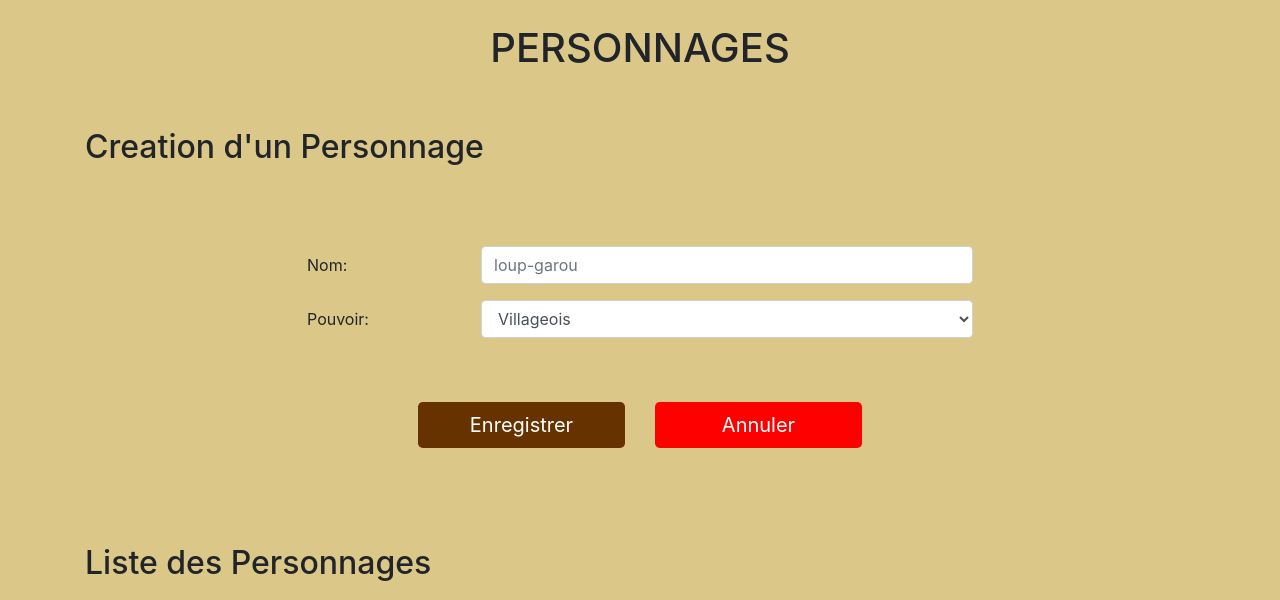
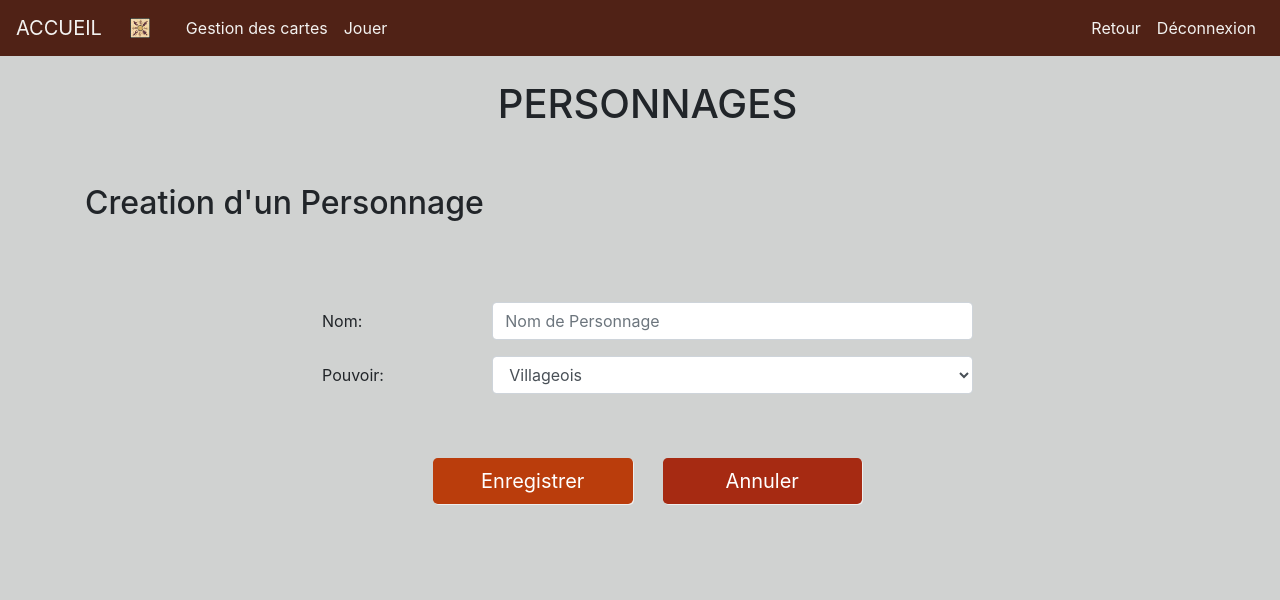
Before and after one commit to AntoineLSopra/Loupgarou, a web app: page /personnages.html in a window 1280 px wide. Shown: the top 600 px of the page. Run offline with its HTML, style and script files only (its server is not run), Linux system fonts and the light colour scheme; data that the repository does not hold is empty.

Commit message:
CRUD Final + design
CRUD Fonctionnel.
Design : nav bar, boutons et fond sympa

```diff
--- a/loupgarou-html/WebContent/assets/css/bouton.css
+++ b/loupgarou-html/WebContent/assets/css/bouton.css
@@ -55,8 +55,23 @@
 	display:none;
 }
 
+button[name="AjouterPerso"] {
+	background: rgb(186, 61, 12);
+	color: white;
+	border: none;
+	box-shadow: 1px 1px #EEE;
+}
 
-td input[value="Modifier"]{
+button[name="AnnulerAjoutPerso"] {
+	background: rgb(166, 42, 18);
+	color: white;
+	border: none;
+	box-shadow: 1px 1px #EEE;
+}
+
+
+td input[value="Modifier"]
+{
 	position: relative;
 	top: 0;
 	width: 100px;
@@ -71,7 +86,8 @@
 	cursor: pointer;
 	transition: all 0.25s ease;
 }
-td input[value="Supprimer"]{
+td input[value="Supprimer"]
+{
 	position: relative;
 	top: 0;
 	width: 100px;
@@ -86,7 +102,7 @@
 	transition: all 0.25s ease;
 }
 
-td input[id="ValiderModif"]{
+td input[id="Valider"]{
  	display: none;
 	position: relative;
 	top: 0;
@@ -136,3 +152,10 @@
 	position: relative;
 	top: 10px;
 }
+
+.form-control.pouv {
+	display: none;
+}
+
+form select[name="pouvoir"], input[name="libelle"]{
+	width: 200px;
--- a/loupgarou-html/WebContent/assets/js/recuperationPersonnages.js
+++ b/loupgarou-html/WebContent/assets/js/recuperationPersonnages.js
@@ -18,16 +18,18 @@
 			$(this).closest('tr').find('td span').hide();
 			$(this).closest('tr').find('input[class="input-field perso"]').show();
 			$(this).closest('tr').find('select[class="form-control pouv"]').show();
-			$(this).closest('tr').find('input[id="ValiderModif"]').show();
+			$(this).closest('tr').find('input[value="Valider"]').show();
 			$(this).closest('tr').find('input[id="cancel"]').show();
 			return false;
 		});
-		$('tr td input[id="ValiderModif"]').bind('click', function(){
+		$('tr td input[value="Valider"]').bind('click', function(){
 			//modifier le Personnage avec l'id de la ligne et le nouveau libellÃ©
-			modifierPersonnage($(this).closest('tr').data('id'), $(this).closest('tr').find('input[class="input-field"]').val());
+			modifierPersonnage($(this).closest('tr').data('id'), $(this).closest('tr').find('input[class="input-field perso"]').val(),
+					$(this).closest('tr').find('select[name="newPouv"]').val());
 			//cacher des champs
-			$(this).closest('tr').find('input[class="input-field"]').hide();
-			$(this).closest('tr').find('input[id="ValiderModif"]').hide();
+			$(this).closest('tr').find('input[class="input-field perso"]').hide();
+			$(this).closest('tr').find('select[class="form-control pouv"]').hide();
+			$(this).closest('tr').find('input[value="Valider"]').hide();
 			$(this).closest('tr').find('input[value="Supprimer"]').attr('disabled', false);
 			$(this).closest('tr').find('td span').show();
 			return false;
@@ -37,8 +39,9 @@
 			return false;
 		});
 		$('tr td input[id="cancel"]').bind('click', function(){
-			$(this).closest('tr').find('input[class="input-field"]').hide();
-			$(this).closest('tr').find('input[id="ValiderModif"]').hide();
+			$(this).closest('tr').find('input[class="input-field perso"]').hide();
+			$(this).closest('tr').find('select[class="form-control pouv"]').hide();
+			$(this).closest('tr').find('input[value="Valider"]').hide();
 //			$(this).closest('tr').find('input[value="Supprimer"]').hide();
 			$(this).closest('tr').find('input[value="Supprimer"]').attr('disabled', false);
 			$(this).closest('tr').find('td span').show();
@@ -54,8 +57,8 @@
 	//CREATION DES COLONNES
 	var myColId = $('<td>' + personnage.id + '</td>');
 	var myColLibelle = $('<td> <span name="perso">' + personnage.libelle + '</span>'+
-			  '<input type="text" class="input-field perso" id="saisieNewNom" name="newNom" value="' + personnage.libelle + '" required/><br />  '+
-			  '<input class="btn btn-sucess" type="submit" id="ValiderModif" value="Valider"/> ' +
+			  '<input type="text" class="input-field perso" id="saisieNewNom" name="newNom" value=""' + personnage.libelle + '" required/><br />  '+
+			  '<input class="btn btn-sucess" type="submit" id="Valider" value="Valider"/> ' +
 			  '<input class="btn btn-sucess" type="submit" id="cancel" value="Annuler" /></td>');
 
 	var myColPouvoir = ('<td>' +'<span name="pouv">' + personnage.pouvoir.libelle + '</span>' + '<select class="form-control pouv" name="newPouv"><option value="1" ' + ( (personnage.pouvoir.id == 1) ? "selected" : "" ) + '>Loup</option>' +
@@ -64,7 +67,7 @@
 						' <input class="btn btn-sucess" type="submit" value="Supprimer"/> </td>');
 
 	//CREATION DE LA LIGNE
-	var myLigne = $('<tr />');
+	var myLigne = $('<tr data-id = "' + personnage.id + '"/>');
 
 
 	//ASSOCIER LES COLONNES A LA LIGNE
@@ -118,8 +121,8 @@
 		}
 	//REQUETE AJAX POUR AJOUTER LE PRODUIT
 	$.ajax({
-		method : 'POST',
-		url : 'http://192.168.1.110/loupgarou-ajax/personnage',
+		method : 'PUT',
+		url : 'http://192.168.1.110/loupgarou-ajax/personnage/' + monPersonnage.id,
 		data : JSON.stringify(monPersonnage),	//CONVERTIR L'OBJET JS EN JSON
 		contentType : 'application/json',	//DE QUOI EST FAIT LE FLUX
 		success : function(personnage) {		//LA REPONSE DU SERVEUR
@@ -132,7 +135,7 @@
 	//REQUETE AJAX POUR AJOUTER LE PRODUIT
 	$.ajax({
 		method : 'DELETE',
-		url : 'http://192.168.1.110/loupgarou-ajax/personnage/' + id,
+		url : 'http://192.168.1.110/loupgarou-ajax/personnage/' + personnage.id,
 		success : function(personnage) {		//LA REPONSE DU SERVEUR
 			rafraichir();
 		}
--- a/loupgarou-html/WebContent/personnages.html
+++ b/loupgarou-html/WebContent/personnages.html
@@ -7,11 +7,35 @@
 		<meta name="Description" content= "Le meilleur jeu en ligne du monde.">
 		<link rel="stylesheet" integrity="sha384-MCw98/SFnGE8fJT3GXwEOngsV7Zt27NXFoaoApmYm81iuXoPkFOJwJ8ERdknLPMO"
 				crossorigin="anonymous" href="https://stackpath.bootstrapcdn.com/bootstrap/4.1.3/css/bootstrap.min.css" />
-		<link rel="stylesheet" type="text/css" href="assets/css/bouton.css" />
+		<link rel="stylesheet" type="text/css" href="assets/css/bouton.css" /><link rel="stylesheet" type="text/css" href="assets/css/navbar.css" />
+		<link rel="stylesheet" type="text/css" href="assets/css/plateau.css" />
 	</head>
 	<body>
-		<nav>
+		<nav class="navbar navbar-expand-lg">
+			<a class="navbar-brand" href="accueil.html">ACCUEIL</a>
+			<img class="avatar" src= "img\villageois-old.jpg">
+			<!-- Bouton "hamburger" qui s'active si l'écran est trop petit -->
+			<button class="navbar-toggler" type="button" data-toggle="collapse"
+				data-target="#navbarNav" aria-controls="navbarNav"
+				aria-expanded="false" aria-label="Toggle navigation">
+				<span class="navbar-toggler-icon"></span>
+			</button>
 
+			<!-- Menu à proprement parler -->
+			<div class="collapse navbar-collapse" id="navbarNav">
+				<div class="col">
+					<ul class="navbar-nav">
+						<li class="nav-item"><a class="nav-link" href="personnages.html">Gestion des cartes</a></li>
+						<li class="nav-item"><a class="nav-link" href="plateau.html">Jouer</a></li>
+					</ul>
+				</div>
+				<div>
+					<ul class="navbar-nav">
+						<li class="nav-item"><a class="nav-link" href="accueil.html">Retour</a></li>
+						<li class="nav-item"><a class="nav-link" href="index.html">Déconnexion</a></li>
+					</ul>
+				</div>
+			</div>
 		</nav>
 
 		<br />
@@ -34,7 +58,7 @@
 			 		<div class="form-group row">
 				        <label for="nom" class="col-md-3 col-form-label">Nom:</label>
 				        <div class="col">
-				            <input type="text" class="form-control" id="addPersonnage" name="addPersonnage" placeholder="loup-garou" />
+				            <input type="text" class="form-control" id="addPersonnage" name="addPersonnage" placeholder="Nom de Personnage" />
 				        </div>
 			        </div>
 			        <div class="form-group row">
@@ -51,10 +75,10 @@
 		        <form class="check">
 			        <div class="row">
 						<div class="col  justify-content">
-					  		<button type="submit" value="Envoyer" class="btn btn-primary btn-lg" onclick="envoyerPersonnage(); return false;">Enregistrer</button>
+					  		<button type="submit" name="AjouterPerso" value="Envoyer" class="btn btn-primary btn-lg" onclick="envoyerPersonnage(); return false;">Enregistrer</button>
 					  	</div>
 					  	<div class="col  justify-content">
-					  		<button type="submit" value="Envoyer" class="btn btn-primary btn-lg annuler" >Annuler</button>
+					  		<button type="submit" name="AnnulerAjoutPerso" value="Envoyer" class="btn btn-primary btn-lg annuler" >Annuler</button>
 					  	</div>
 					</div>
 				</form>
```
